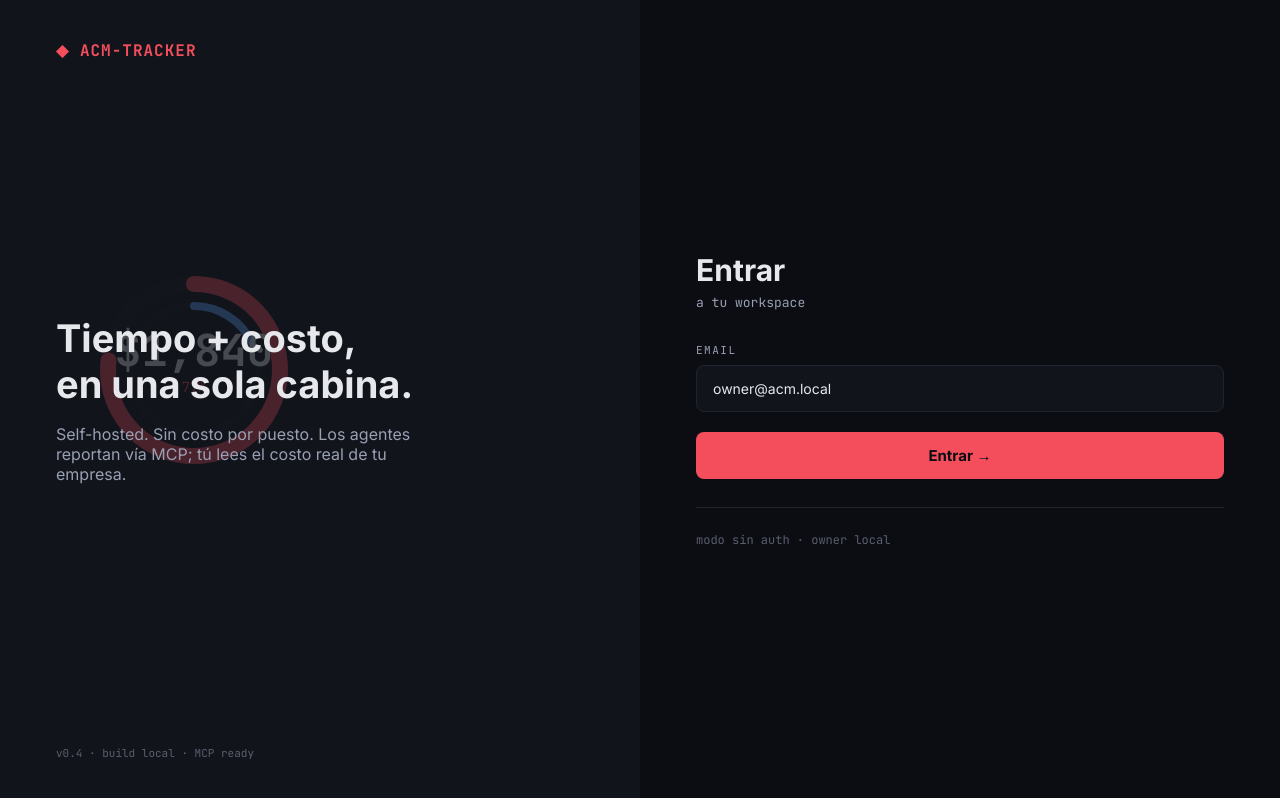
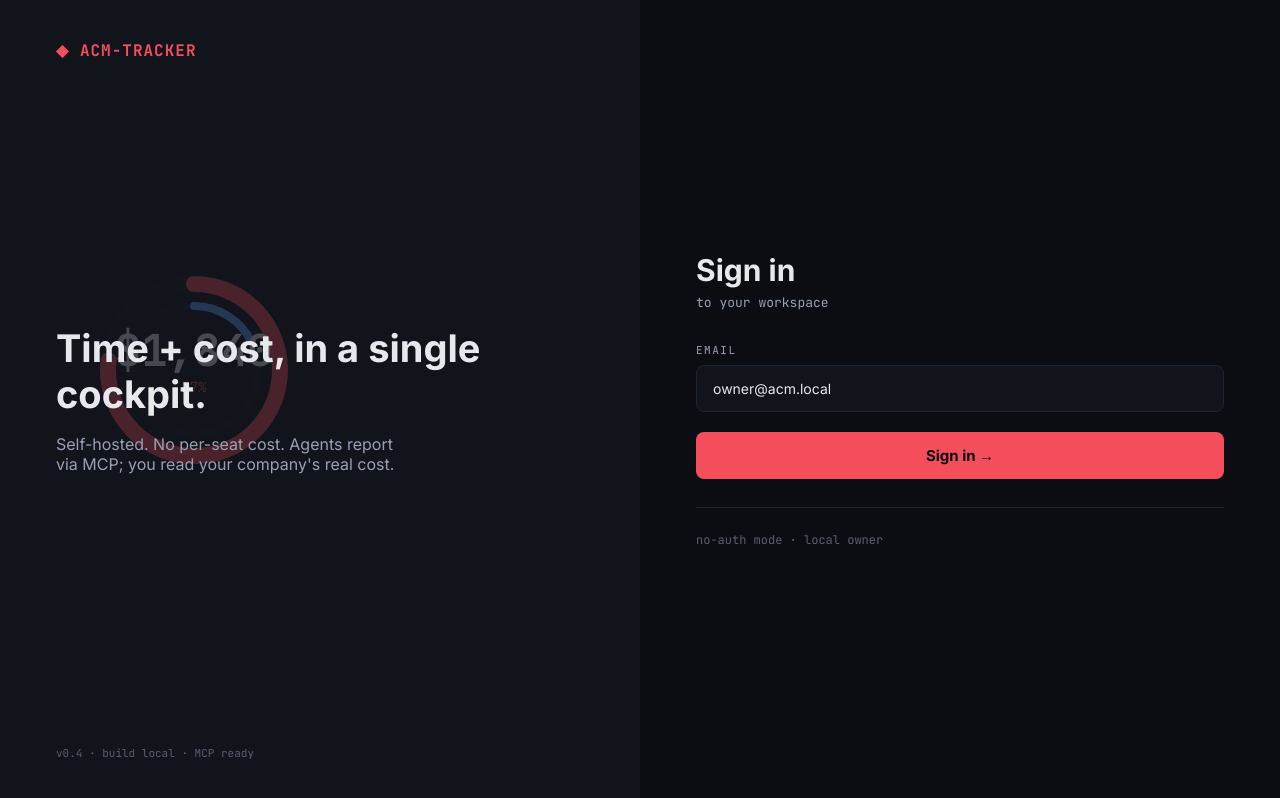
Before and after one commit to harrinson-gutierrez/acm-tracker, a React (Vite) app in the folder apps/web/: page /auth in a window 1280 px wide. Built offline with nearby package versions, Linux system fonts and the light colour scheme; no server answers.

Commit message:
feat(i18n): localize Auth screen

```diff
--- a/apps/web/src/i18n/locales/en.json
+++ b/apps/web/src/i18n/locales/en.json
@@ -175,6 +175,15 @@
     "copyUrl": "Copy URL",
     "activeStatus": "● active · {{count}} reports received"
   },
+  "auth": {
+    "title": "Time + cost,\nin a single cockpit.",
+    "subtitle": "Self-hosted. No per-seat cost. Agents report via MCP; you read your company's real cost.",
+    "signInHeading": "Sign in",
+    "signInSubtitle": "to your workspace",
+    "errorNoMember": "No member found with that email",
+    "signInButton": "Sign in →",
+    "helperText": "no-auth mode · local owner"
+  },
   "cabina": {
     "breadcrumb": "FLIGHT DECK · cockpit",
     "status": "SYSTEMS NOMINAL",
--- a/apps/web/src/i18n/locales/es.json
+++ b/apps/web/src/i18n/locales/es.json
@@ -175,6 +175,15 @@
     "copyUrl": "Copiar URL",
     "activeStatus": "● activo · {{count}} reportes recibidos"
   },
+  "auth": {
+    "title": "Tiempo + costo,\nen una sola cabina.",
+    "subtitle": "Self-hosted. Sin costo por puesto. Los agentes reportan vía MCP; tú lees el costo real de tu empresa.",
+    "signInHeading": "Entrar",
+    "signInSubtitle": "a tu workspace",
+    "errorNoMember": "No existe un miembro con ese correo",
+    "signInButton": "Entrar →",
+    "helperText": "modo sin auth · owner local"
+  },
   "cabina": {
     "breadcrumb": "FLIGHT DECK · cabina",
     "status": "SYSTEMS NOMINAL",
--- a/apps/web/src/screens/Auth.tsx
+++ b/apps/web/src/screens/Auth.tsx
@@ -1,4 +1,5 @@
 import { useState } from "react";
+import { useTranslation } from "react-i18next";
 import { useNavigate } from "react-router-dom";
 import { RingGauge } from "../components/RingGauge";
 import { useLogin } from "../features/auth/api/use-auth";
@@ -15,6 +16,7 @@ const inputStyle = {
 } as const;
 
 export function Auth() {
+  const { t } = useTranslation();
   const navigate = useNavigate();
   const login = useLogin();
   const [email, setEmail] = useState("owner@acm.local");
@@ -24,7 +26,7 @@ export function Auth() {
     setError("");
     login.mutate(email.trim(), {
       onSuccess: () => navigate("/"),
-      onError: () => setError("No existe un miembro con ese correo"),
+      onError: () => setError(t("auth.errorNoMember")),
     });
   };
 
@@ -36,17 +38,17 @@ export function Auth() {
           <RingGauge total={1840} target={2400} aiFraction={0.18} caption="" />
         </div>
         <div style={{ position: "relative" }}>
-          <h1 style={{ fontSize: 38, fontWeight: 700, lineHeight: 1.2 }}>Tiempo + costo,<br />en una sola cabina.</h1>
+          <h1 style={{ fontSize: 38, fontWeight: 700, lineHeight: 1.2 }}>{t("auth.title")}</h1>
           <p style={{ color: colors.muted, marginTop: 16, maxWidth: 360 }}>
-            Self-hosted. Sin costo por puesto. Los agentes reportan vía MCP; tú lees el costo real de tu empresa.
+            {t("auth.subtitle")}
           </p>
         </div>
         <span className="mono" style={{ color: colors.dim, fontSize: 11, position: "absolute", bottom: 40, left: 56 }}>v0.4 · build local · MCP ready</span>
       </div>
 
       <div style={{ background: colors.bg, padding: 56, display: "flex", flexDirection: "column", justifyContent: "center" }}>
-        <h2 style={{ fontSize: 30, fontWeight: 700 }}>Entrar</h2>
-        <p className="mono" style={{ color: colors.muted, fontSize: 13, marginTop: 6, marginBottom: 32 }}>a tu workspace</p>
+        <h2 style={{ fontSize: 30, fontWeight: 700 }}>{t("auth.signInHeading")}</h2>
+        <p className="mono" style={{ color: colors.muted, fontSize: 13, marginTop: 6, marginBottom: 32 }}>{t("auth.signInSubtitle")}</p>
 
         <label className="mono" style={{ fontSize: 11, letterSpacing: 1.5, color: colors.muted }}>EMAIL</label>
         <input value={email} onChange={(e) => setEmail(e.target.value)} onKeyDown={(e) => e.key === "Enter" && submit()} aria-label="Email" style={{ ...inputStyle, marginTop: 8, marginBottom: 20 }} />
@@ -54,10 +56,10 @@ export function Auth() {
         {error && <div style={{ color: colors.coral, fontSize: 13, marginBottom: 16 }}>{error}</div>}
 
         <button onClick={submit} disabled={login.isPending} style={{ background: colors.coral, color: colors.bg, border: "none", borderRadius: 8, padding: "14px", fontWeight: 700, fontSize: 15 }}>
-          Entrar →
+          {t("auth.signInButton")}
         </button>
         <div style={{ marginTop: 28, paddingTop: 20, borderTop: `1px solid ${colors.border}` }}>
-          <span className="mono" style={{ fontSize: 12, color: colors.dim }}>modo sin auth · owner local</span>
+          <span className="mono" style={{ fontSize: 12, color: colors.dim }}>{t("auth.helperText")}</span>
         </div>
       </div>
     </div>
```
